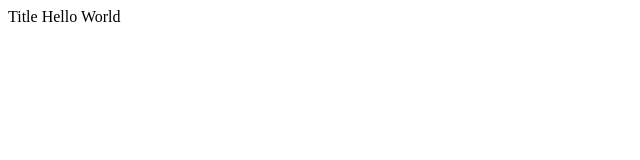
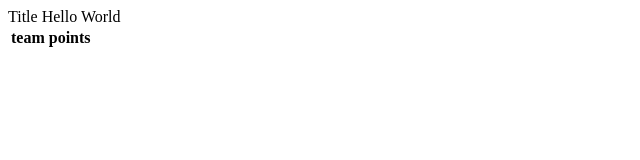
Before and after one commit to Nadav23AnT/Developer-JS, a plain HTML site: page index.html in a window 1280 px wide. Shown: the full height of the page, 0-640 px from the left. Drawn offline with Linux system fonts and the light colour scheme.

Commit message:
_commit_

```diff
--- a/index.html
+++ b/index.html
@@ -5,6 +5,21 @@
 
 <body>
   Hello World
+  <table>
+    <tr>
+      <th>
+        team
+      </th>
+      <th>
+        points
+      </th>
+    </tr>
+    <tr>
+      <td>
+
+      </td>
+    </tr>
+  </table>
 </body>
 
 </html>
```
